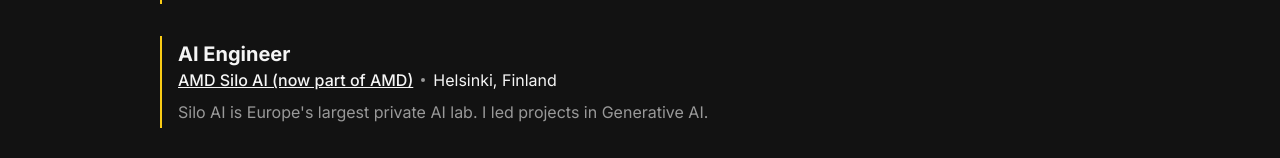
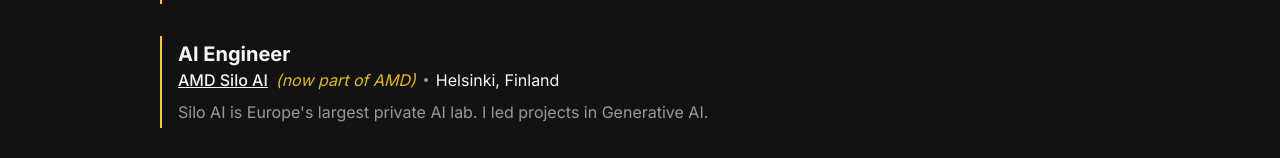
Before and after one commit to rohitsaluja1/personal-website, a React (Vite) app: page / in a window 1280 px wide. Shown: the part 568-726 px from the top of the page. Built offline with nearby package versions, Linux system fonts and the light colour scheme.

Commit message:
Enhance text formatting
Make minor formatting changes to the text.
</prompt>

```diff
--- a/src/components/BlogHome.tsx
+++ b/src/components/BlogHome.tsx
@@ -1,4 +1,3 @@
-
 import React from 'react';
 import { Waves, Briefcase, GraduationCap, FileText } from 'lucide-react';
 
@@ -16,10 +15,11 @@ const BlogHome = () => {
     {
       id: 2,
       title: 'AI Engineer',
-      company: 'AMD Silo AI (now part of AMD)',
+      company: 'AMD Silo AI',
       companyUrl: 'https://www.silo.ai',
       location: 'Helsinki, Finland',
       description: 'Silo AI is Europe\'s largest private AI lab. I led projects in Generative AI.',
+      nowPart: 'now part of AMD'
     },
     {
       id: 3,
@@ -167,6 +167,9 @@ const BlogHome = () => {
                     ) : (
                       <span className="text-base font-medium">{job.company}</span>
                     )}
+                    {job.nowPart && (
+                      <span className="text-base italic text-yellow-400/90">({job.nowPart})</span>
+                    )}
                     {job.location && (
                       <>
                         <span className="w-1 h-1 rounded-full bg-muted-foreground inline-block"></span>
--- a/src/pages/Index.tsx
+++ b/src/pages/Index.tsx
@@ -1,4 +1,3 @@
-
 import React, { useEffect } from 'react';
 import Navbar from '@/components/Navbar';
 import Footer from '@/components/Footer';
@@ -41,10 +40,11 @@ const Index = () => {
     {
       id: 2,
       title: 'AI Engineer',
-      company: 'AMD Silo AI (now part of AMD)',
+      company: 'AMD Silo AI',
       companyUrl: 'https://www.silo.ai',
       location: 'Helsinki, Finland',
       description: 'Silo AI is Europe\'s largest private AI lab. I led projects in Generative AI.',
+      nowPart: 'now part of AMD'
     },
     {
       id: 3,
@@ -190,6 +190,9 @@ const Index = () => {
                       ) : (
                         <span className="text-base font-medium">{job.company}</span>
                       )}
+                      {job.nowPart && (
+                        <span className="text-base italic text-yellow-400/90">({job.nowPart})</span>
+                      )}
                       {job.location && (
                         <>
                           <span className="w-1 h-1 rounded-full bg-muted-foreground inline-block"></span>
```
